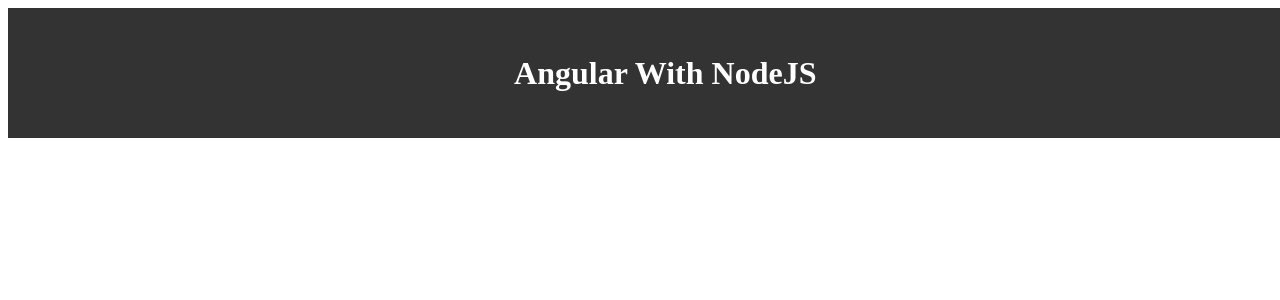
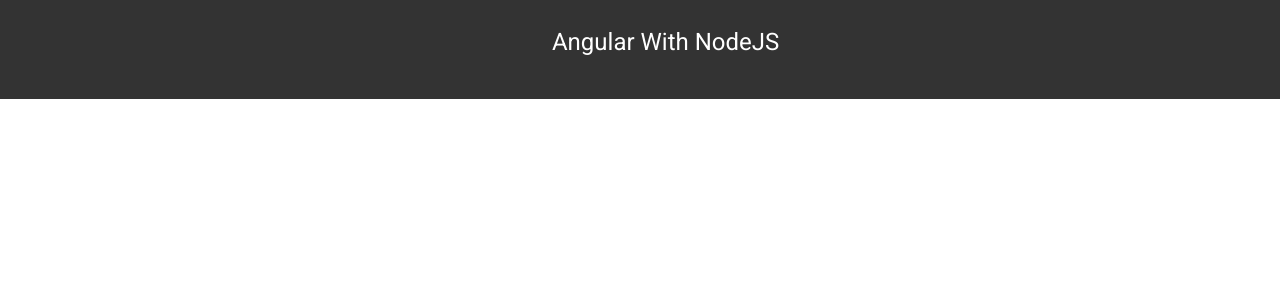
Before and after one commit to dheerajjalagam14/split-rocket-app, an Angular app in the folder split-rocket-ui/: page / in a window 1280 px wide. Shown: the top 300 px of the page. Built offline with nearby package versions, Linux system fonts and the light colour scheme.

Commit message:
add material

```diff
--- a/split-rocket-ui/angular.json
+++ b/split-rocket-ui/angular.json
@@ -23,6 +23,7 @@
               "src/assets"
             ],
             "styles": [
+              "./node_modules/@angular/material/prebuilt-themes/indigo-pink.css",
               "src/styles.css"
             ],
             "scripts": []
@@ -90,6 +91,7 @@
               "src/assets"
             ],
             "styles": [
+              "./node_modules/@angular/material/prebuilt-themes/indigo-pink.css",
               "src/styles.css"
             ],
             "scripts": []
--- a/split-rocket-ui/package.json
+++ b/split-rocket-ui/package.json
@@ -11,10 +11,12 @@
   "private": true,
   "dependencies": {
     "@angular/animations": "^14.2.0",
+    "@angular/cdk": "^14.2.2",
     "@angular/common": "^14.2.0",
     "@angular/compiler": "^14.2.0",
     "@angular/core": "^14.2.0",
     "@angular/forms": "^14.2.0",
+    "@angular/material": "^14.2.2",
     "@angular/platform-browser": "^14.2.0",
     "@angular/platform-browser-dynamic": "^14.2.0",
     "@angular/router": "^14.2.0",
--- a/split-rocket-ui/src/index.html
+++ b/split-rocket-ui/src/index.html
@@ -6,8 +6,11 @@
   <base href="/">
   <meta name="viewport" content="width=device-width, initial-scale=1">
   <link rel="icon" type="image/x-icon" href="favicon.ico">
+  <link rel="preconnect" href="https://fonts.gstatic.com">
+  <link href="https://fonts.googleapis.com/css2?family=Roboto:wght@300;400;500&display=swap" rel="stylesheet">
+  <link href="https://fonts.googleapis.com/icon?family=Material+Icons" rel="stylesheet">
 </head>
-<body>
+<body class="mat-typography">
   <app-root></app-root>
 </body>
 </html>
--- a/split-rocket-ui/src/styles.css
+++ b/split-rocket-ui/src/styles.css
@@ -1 +1,4 @@
 /* You can add global styles to this file, and also import other style files */
+
+html, body { height: 100%; }
+body { margin: 0; font-family: Roboto, "Helvetica Neue", sans-serif; }
```
Also changed, not shown: 1 other file (tests, documents, lock files or other folders).
